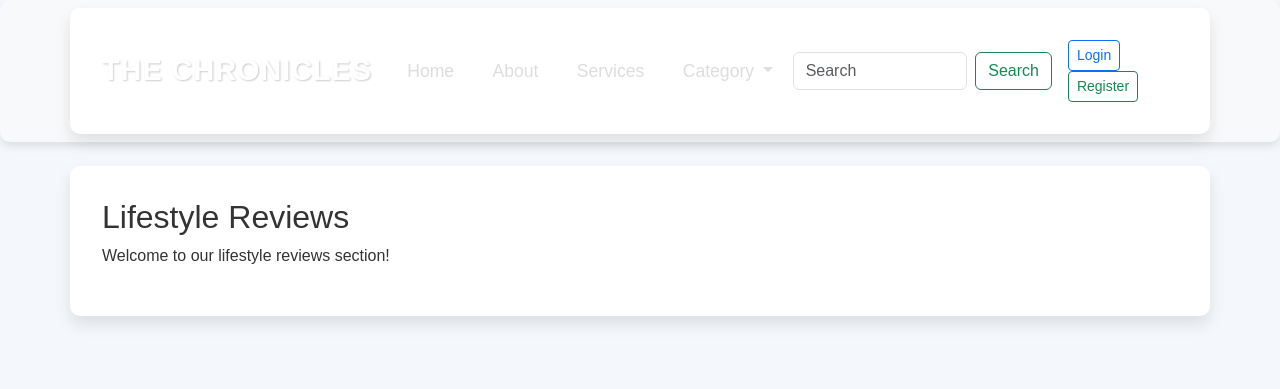
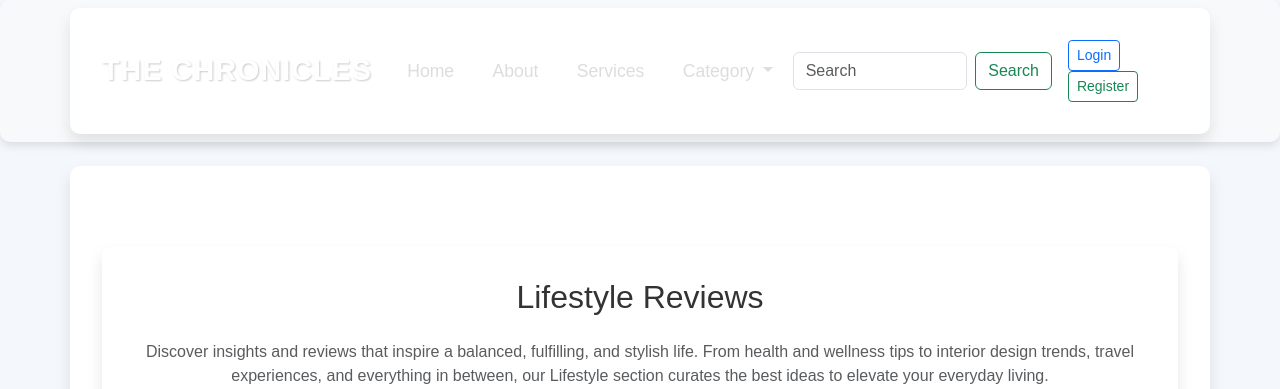
Before and after one commit to EliArn99/MyBlog, a Django app: template templates/category/lifestyle.html in a window 1280 px wide. Shown: the top 389 px of the page. Before the commit the page ends 323 px from the top, so only its background shows below. Run offline with Django 3.2, Linux system fonts and the light colour scheme; the template is opened without the code that fills it, so the values that code supplies are empty.

Commit message:
Update lifestyle.html

```diff
--- a/templates/category/lifestyle.html
+++ b/templates/category/lifestyle.html
@@ -1,9 +1,60 @@
-<!-- templates/category/book_reviews.html -->
 {% extends 'blog/index.html' %}
+{% load static %}
 
-{% block title %}Lifestyle Reviews{% endblock %}
+{% block title %}Lifestyle{% endblock %}
 
 {% block content %}
-    <h2>Lifestyle Reviews</h2>
-    <p>Welcome to our lifestyle reviews section!</p>
+<div class="container my-5">
+    <h2 class="text-center mb-4">Lifestyle Reviews</h2>
+    <p class="text-center text-muted mb-5">
+        Discover insights and reviews that inspire a balanced, fulfilling, and stylish life.
+        From health and wellness tips to interior design trends, travel experiences, and everything in between,
+        our Lifestyle section curates the best ideas to elevate your everyday living.
+    </p>
+    <link rel="stylesheet" href="{% static 'category/lifestyle.css' %}">
+    <!-- Add Review Button (For Logged-In Users) -->
+    {% if user.is_authenticated %}
+    <div class="text-center mb-4">
+        <a href="#" class="btn btn-success btn-lg">Add Review</a>
+    </div>
+    {% endif %}
+
+    <div class="row gy-4">
+        <!-- Lifestyle Article 1 -->
+        <div class="col-md-6 col-lg-4">
+            <div class="card shadow h-100">
+                <img src="{% static 'images/lifestyle1.jpg' %}" class="card-img-top" alt="Wellness Tips">
+                <div class="card-body">
+                    <h5 class="card-title">Wellness Tips</h5>
+                    <p class="card-text">Explore how to build a mindful and healthy daily routine for overall well-being.</p>
+                    <a href="#" class="btn btn-primary">Read More</a>
+                </div>
+            </div>
+        </div>
+
+        <!-- Lifestyle Article 2 -->
+        <div class="col-md-6 col-lg-4">
+            <div class="card shadow h-100">
+                <img src="{% static 'images/lifestyle2.jpg' %}" class="card-img-top" alt="Interior Design Trends">
+                <div class="card-body">
+                    <h5 class="card-title">Interior Design Trends</h5>
+                    <p class="card-text">Get inspired by the latest interior design trends to style your dream space.</p>
+                    <a href="#" class="btn btn-primary">Read More</a>
+                </div>
+            </div>
+        </div>
+
+        <!-- Lifestyle Article 3 -->
+        <div class="col-md-6 col-lg-4">
+            <div class="card shadow h-100">
+                <img src="{% static 'images/lifestyle3.jpg' %}" class="card-img-top" alt="Travel Experiences">
+                <div class="card-body">
+                    <h5 class="card-title">Travel Experiences</h5>
+                    <p class="card-text">Embark on journeys to picturesque locations and unique cultural experiences.</p>
+                    <a href="#" class="btn btn-primary">Read More</a>
+                </div>
+            </div>
+        </div>
+    </div>
+</div>
 {% endblock %}
```
